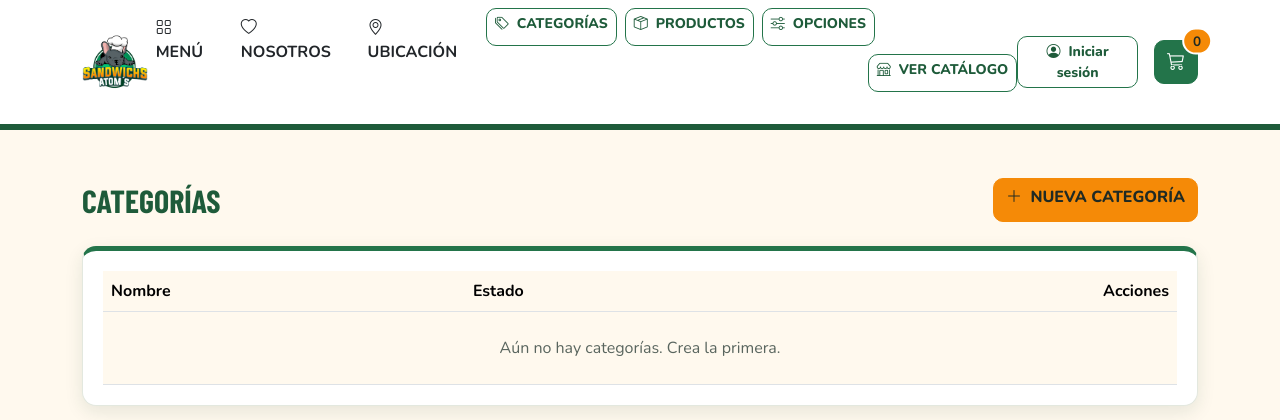
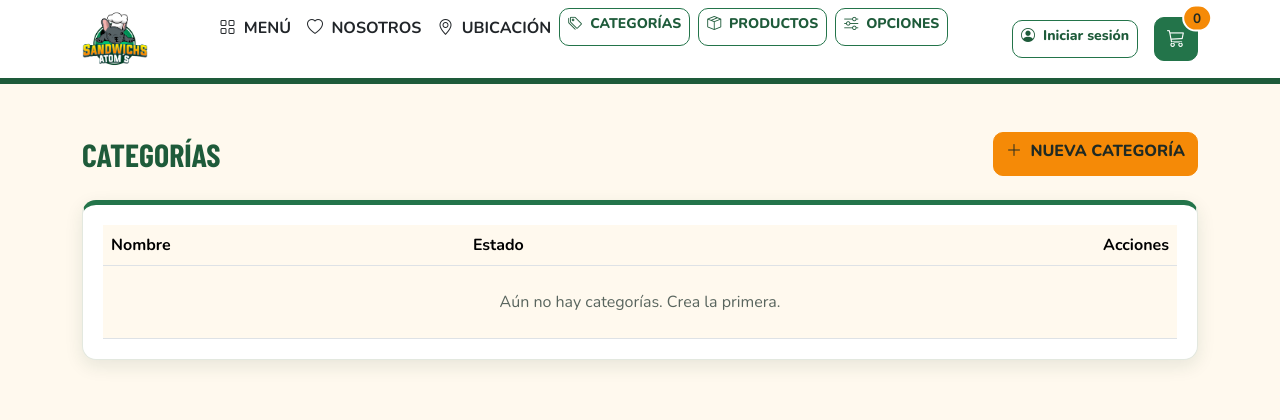
Before and after one commit to Dfvg898/prototipo-Sistema-pedidos-Atoms, a Django app: page /gestion/categorias/ in a window 1280 px wide. Shown: the top 420 px of the page. Run offline with Django 5.2, Linux system fonts and the light colour scheme; data that the repository does not hold is empty; some web fonts are replaced.

Commit message:
fix: arregla rutas del navbar

```diff
--- a/catalogo/templates/catalogo/base.html
+++ b/catalogo/templates/catalogo/base.html
@@ -42,12 +42,9 @@
             <div class="collapse navbar-collapse" id="menuPrincipal">
                 <!-- Enlaces públicos -->
                 <ul class="navbar-nav mx-auto mb-2 mb-lg-0 fw-bold text-uppercase">
-                    <li class="nav-item"><a class="nav-link text-dark" href="/catalogo/#menu"><i class="bi bi-grid me-1"></i> Menú</a></li>
-                    <li class="nav-item"><a class="nav-link text-dark" href="/catalogo/#nosotros"><i class="bi bi-heart me-1"></i> Nosotros</a></li>
-                    <li class="nav-item"><a class="nav-link text-dark" href="/catalogo/#ubicacion"><i class="bi bi-geo-alt me-1"></i> Ubicación</a></li>
-                    {# cada integrante agrega aquí el enlace público de su app #}
-                    {% block nav_publico %}
-                    {% endblock %}
+                    <li class="nav-item"><a class="nav-link text-dark" href="/#menu"><i class="bi bi-grid me-1"></i> Menú</a></li>
+                    <li class="nav-item"><a class="nav-link text-dark" href="#"><i class="bi bi-heart me-1"></i> Nosotros</a></li>
+                    <li class="nav-item"><a class="nav-link text-dark" href="#"><i class="bi bi-geo-alt me-1"></i> Ubicación</a></li>
 
                     <!-- Enlaces privados Gestion -->
                     <nav class="d-flex flex-wrap gap-2 mb-4" aria-label="Gestión del catálogo">
@@ -60,8 +57,6 @@
                         <a href="{% url 'opciones_personalizacion' %}"
                         class="btn btn-sm {% if activo == 'opciones' %}btn-primary{% else %}btn-outline-secondary{% endif %}">
                             <i class="bi bi-sliders me-1"></i> Opciones</a>
-                        <a href="" class="btn btn-sm btn-outline-secondary ms-auto">
-                            <i class="bi bi-shop me-1"></i> Ver catálogo</a>
                     </nav>
                 </ul>
 
```
